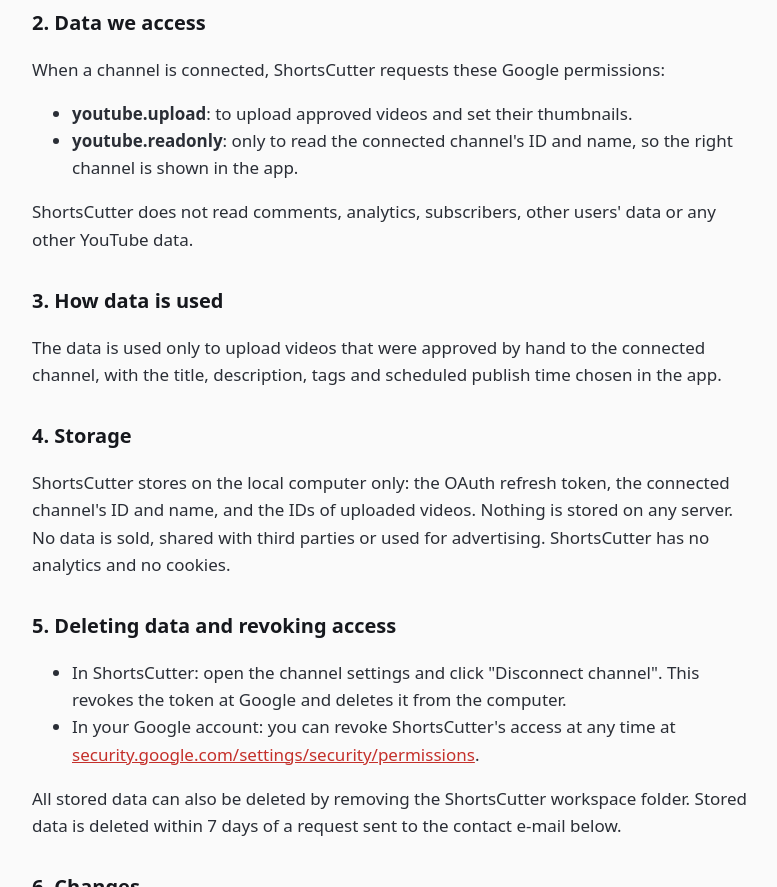
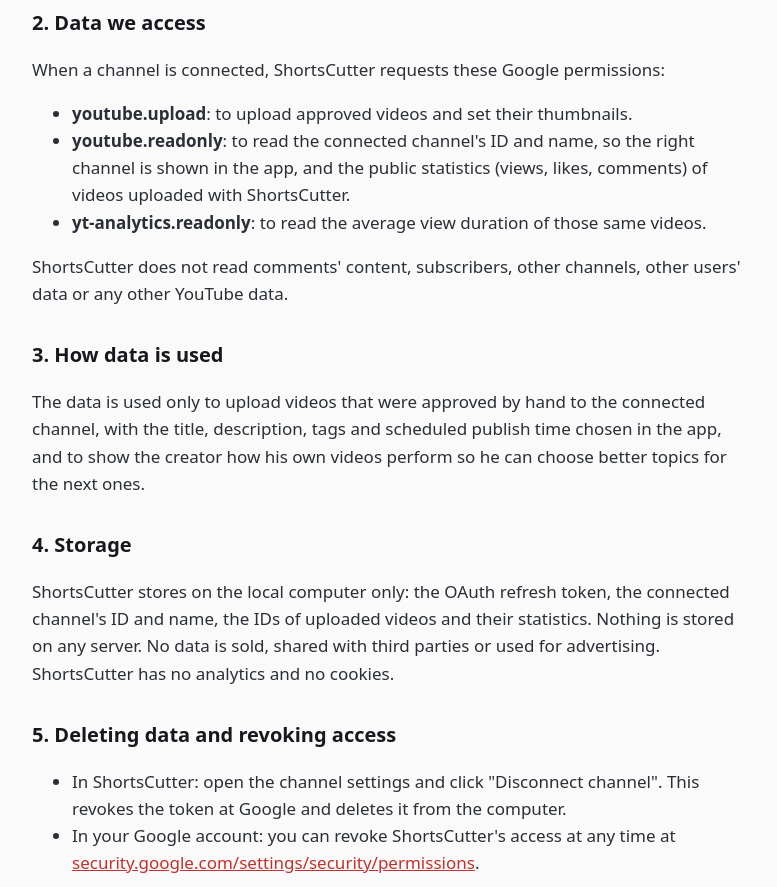
Before and after one commit to Sedikan/Sedikan.github.io, a plain HTML site: page privacy.html in a window 1280 px wide. Shown: the part 460-1347 px from the top of the page, without its empty margins (248-1025 px from the left). Drawn offline with Linux system fonts and the light colour scheme.

Commit message:
Update privacy.html

```diff
--- a/privacy.html
+++ b/privacy.html
@@ -19,12 +19,13 @@ footer{max-width:760px;margin:0 auto;padding:20px;border-top:1px solid var(--lin
 <h2>2. Data we access</h2>
 <p>When a channel is connected, ShortsCutter requests these Google permissions:</p>
 <ul><li><b>youtube.upload</b>: to upload approved videos and set their thumbnails.</li>
-<li><b>youtube.readonly</b>: only to read the connected channel's ID and name, so the right channel is shown in the app.</li></ul>
-<p>ShortsCutter does not read comments, analytics, subscribers, other users' data or any other YouTube data.</p>
+<li><b>youtube.readonly</b>: to read the connected channel's ID and name, so the right channel is shown in the app, and the public statistics (views, likes, comments) of videos uploaded with ShortsCutter.</li>
+<li><b>yt-analytics.readonly</b>: to read the average view duration of those same videos.</li></ul>
+<p>ShortsCutter does not read comments' content, subscribers, other channels, other users' data or any other YouTube data.</p>
 <h2>3. How data is used</h2>
-<p>The data is used only to upload videos that were approved by hand to the connected channel, with the title, description, tags and scheduled publish time chosen in the app.</p>
+<p>The data is used only to upload videos that were approved by hand to the connected channel, with the title, description, tags and scheduled publish time chosen in the app, and to show the creator how his own videos perform so he can choose better topics for the next ones.</p>
 <h2>4. Storage</h2>
-<p>ShortsCutter stores on the local computer only: the OAuth refresh token, the connected channel's ID and name, and the IDs of uploaded videos. Nothing is stored on any server. No data is sold, shared with third parties or used for advertising. ShortsCutter has no analytics and no cookies.</p>
+<p>ShortsCutter stores on the local computer only: the OAuth refresh token, the connected channel's ID and name, the IDs of uploaded videos and their statistics. Nothing is stored on any server. No data is sold, shared with third parties or used for advertising. ShortsCutter has no analytics and no cookies.</p>
 <h2>5. Deleting data and revoking access</h2>
 <ul><li>In ShortsCutter: open the channel settings and click "Disconnect channel". This revokes the token at Google and deletes it from the computer.</li>
 <li>In your Google account: you can revoke ShortsCutter's access at any time at <a href="https://security.google.com/settings/security/permissions">security.google.com/settings/security/permissions</a>.</li></ul>
```
